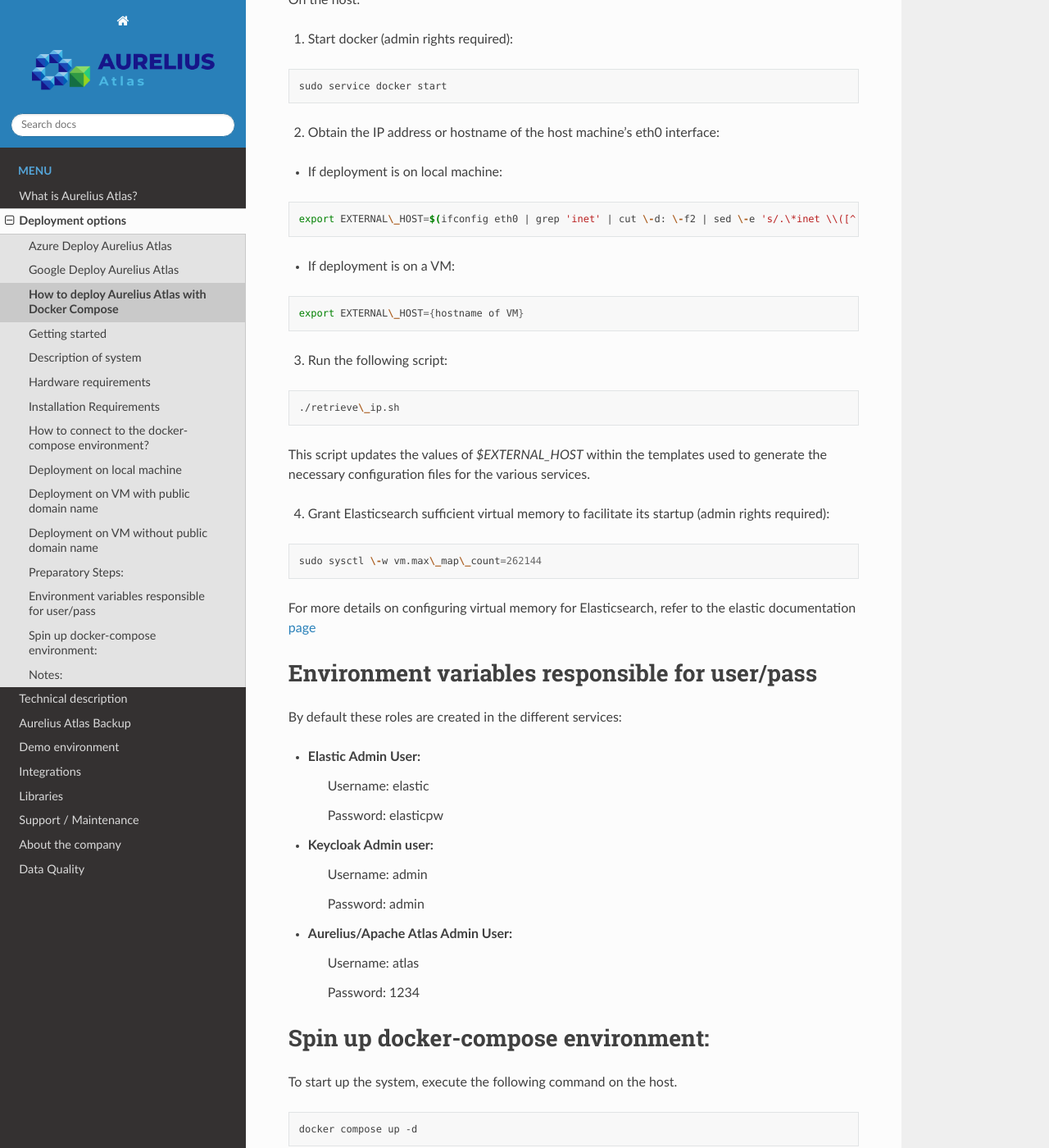
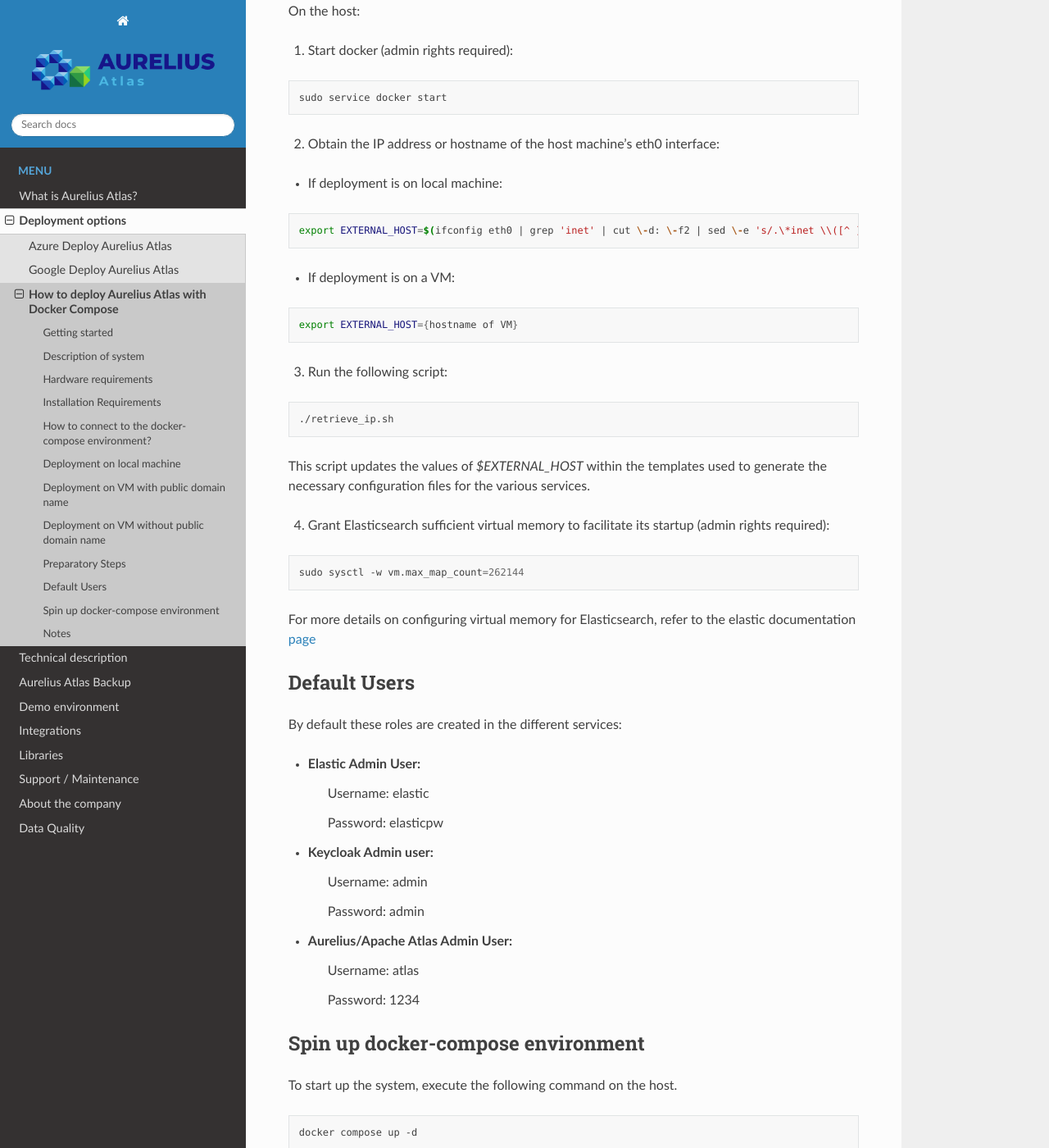
Before and after one commit to aureliusenterprise/doc_technical_manual, a Sphinx documentation site: the page built from DOc/docs/source/Options/Deployment/docker_compose_deployment.rst, in a window 1280 px wide and 1400 px high, scrolled down 2637 px. Shown: the whole window at 82% size. Built offline with Sphinx 7.4.7 and the Read the Docs theme 2.0.0, drawn with Linux system fonts in a browser that asks for light colours; pages that are not in the unit, such as notebooks, are missing from menus; some of the changed text lies outside the part shown.

Commit message:
fixes few typos + fixed structure of paragraphs

```diff
--- a/DOc/docs/source/Options/Deployment/docker_compose_deployment.rst
+++ b/DOc/docs/source/Options/Deployment/docker_compose_deployment.rst
@@ -3,25 +3,25 @@
 .. _docker_compose_deployment:
 
 Getting started
-=======================
+----------------
 Welcome to Aurelius Atlas, a powerful data governance solution powered by Apache Atlas! Aurelius Atlas leverages a carefully curated suite of open-source tools to provide business users with seamless access to governance information. Our solution is designed to address the evolving demands of data governance in a distributed data environment, ensuring that you can easily consume and utilize valuable governance insights.
 
 This guide provides comprehensive instructions for setting up the Docker Compose deployment and covers various deployment scenarios. You will find step-by-step instructions to configure the required setup and deploy the system.
 
 Description of system
-=======================
+---------------------
 
 The solution is based on Apache Atlas for metadata management and governance, and Apache Kafka is utilized for communicating changes in the system between different components. A Kafka Web based user interface is made accessible to have easy access to the Apache Kafka system for maintenance and trouble shooting. Additionally, an Apache server is implemented to handle and distribute frontend traffic to the corresponding components. A custom interface has been developed to enable effective search and browsing functionality using full-text search capabilities, leveraging the power of the Elastic stack. This stack includes Elasticsearch, Enterprise Search, and Kibana. Keycloak serves as the identity provider implementing Single Sign On functionality for all Web based user interfaces. Apache Flink is used to facility the creation of metadata to support the search functionality. Thus, Apache Flink runs streaming jobs that consume Kafka events from Apache Atlas and create metadata in Elastic Enterprise Search.
 
 Hardware requirements
-=======================
+---------------------
 - 4 CPU cores
 - 32GB RAM
 - 100GB DISK
 
 
 Installation Requirements
-===========================
+-------------------------
 
 To deploy this solution you will need to install the following components:
 
@@ -31,26 +31,31 @@
 Please ensure that you have these components installed on both the host and client machines for a successful deployment
 
 How to connect to the docker-compose environment?
-===================================================
+-------------------------------------------------
+
 For the client a local machine is required and for the host a VM or local machine can be used. Below we describe some possible scenarios for this deployment
 
 Deployment on local machine
-==============================
+----------------------------
+
 No additional action is required
 
 Deployment on VM with public domain name
-===========================================
+-----------------------------------------
+
 Connect to the VM using as destination its public IP
 
 Deployment on VM without public domain name
-==============================================
+--------------------------------------------
 
 In this scenario the following additional components are required:
 
 Host:
+
 - ssh server
 
 Client:
+
 - ssh client
 
 To achieve connectivity with the Host and the Client the following steps have to be taken:
@@ -67,15 +72,15 @@
 
 .. code:: bash
 
-	127.0.0.1       localhost localhost4 $EXTERNAL\_HOST
+	127.0.0.1       localhost localhost4 $EXTERNAL_HOST
 
 This is a representation of the described deployment on VM:
 
 .. image:: ../imgs/deployment_result.png
 
 
-Preparatory Steps:
-====================
+Preparatory Steps
+------------------
 
 On the host:
 
@@ -92,33 +97,33 @@
 
 .. code:: bash
 
-	export EXTERNAL\_HOST=$(ifconfig eth0 | grep 'inet' | cut \-d: \-f2 | sed \-e 's/.\*inet \\([^ ]\*\\).\*/\\1/')
+	export EXTERNAL_HOST=$(ifconfig eth0 | grep 'inet' | cut \-d: \-f2 | sed \-e 's/.\*inet \\([^ ]\*\\).\*/\\1/')
 
 
 - If deployment is on a VM:
 
 .. code:: bash
 
-	export EXTERNAL\_HOST={hostname of VM}
+	export EXTERNAL_HOST={hostname of VM}
 
 3. Run the following script:
 
 .. code:: bash
 
-	./retrieve\_ip.sh
+	./retrieve_ip.sh
 
-This script updates the values of `$EXTERNAL\_HOST` within the templates used to generate the necessary configuration files for the various services.
+This script updates the values of `$EXTERNAL_HOST` within the templates used to generate the necessary configuration files for the various services.
 
 4. Grant Elasticsearch sufficient virtual memory to facilitate its startup (admin rights required):
 
 .. code:: bash
 
-	sudo sysctl \-w vm.max\_map\_count=262144
+	sudo sysctl -w vm.max_map_count=262144
 
 For more details on configuring virtual memory for Elasticsearch, refer to the elastic documentation `page <https://www.elastic.co/guide/en/elasticsearch/reference/8.2/vm\-max\-map\-count.html>`__
 
-Environment variables responsible for user/pass
-==================================================
+Default Users
+-----------------
 
 By default these roles are created in the different services:
 
@@ -137,8 +142,8 @@
 
 	Password: 1234
 
-Spin up docker-compose environment:
-=====================================
+Spin up docker-compose environment
+-----------------------------------
 
 To start up the system, execute the following command on the host.
 
```
Also changed, not shown: other parts of DOc/docs/source/Options/Deployment/docker_compose_deployment.rst (+2 -2 lines).
